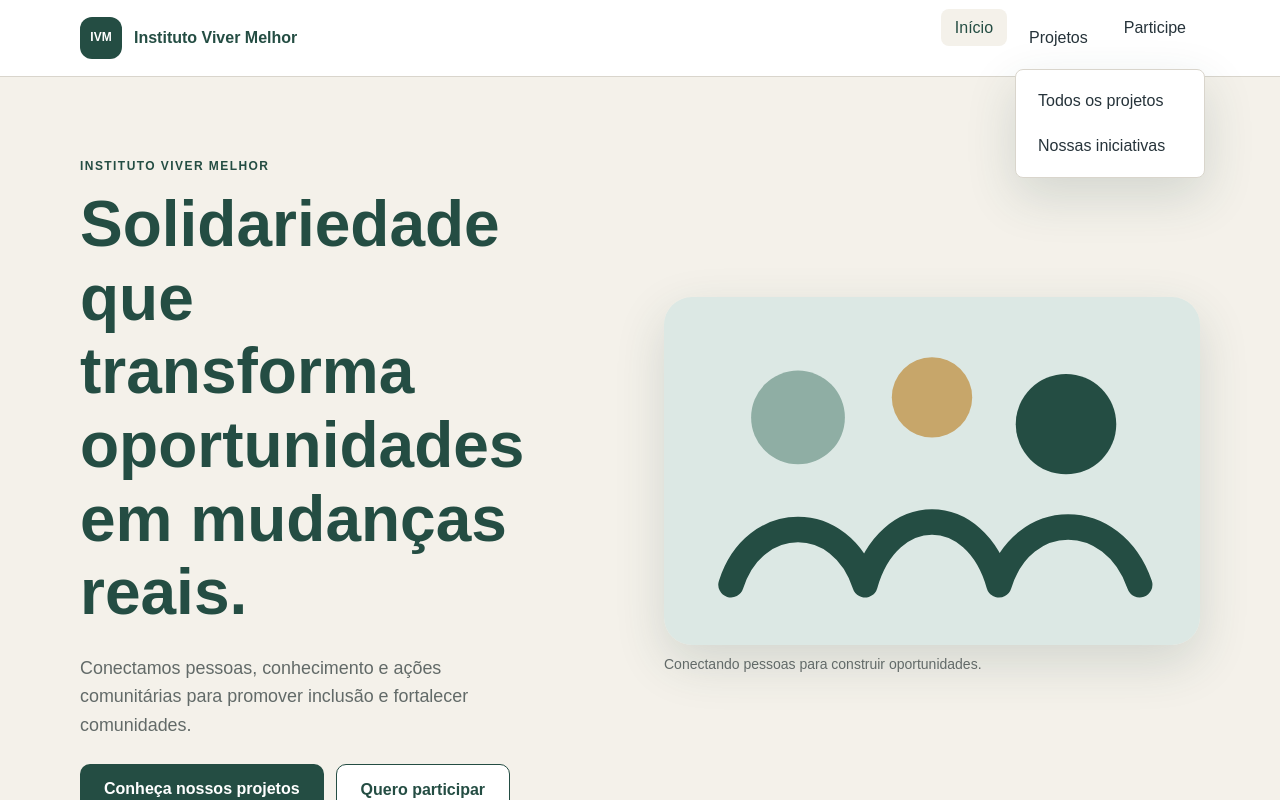
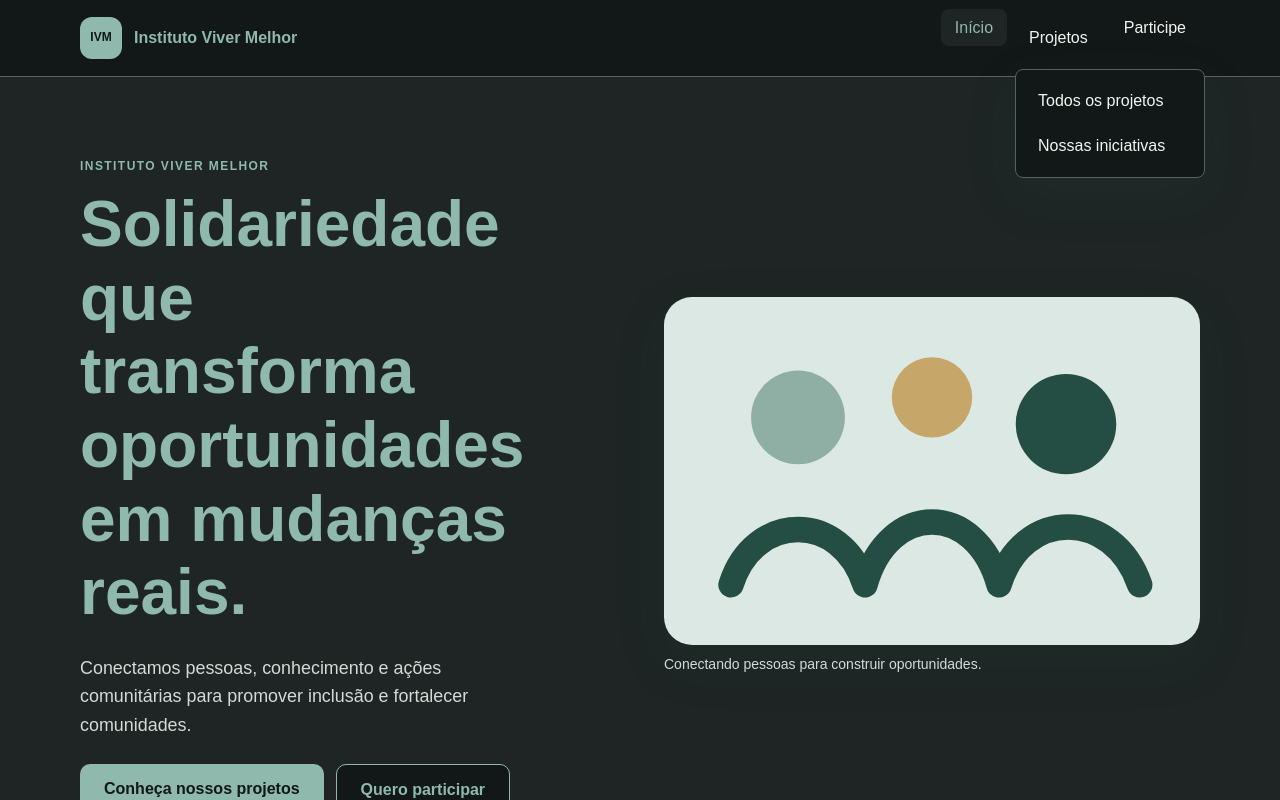
Before and after one commit to lucsducsAds/Projeto-Ong, a plain HTML site: page html/index.html in a window 1280 px wide. Both pictures are taken after a click on the button "Projetos". Shown: the top 800 px of the page. Drawn offline with nearby package versions, Linux system fonts and the dark colour scheme.

Commit message:
feat: adiciona modo escuro

```diff
--- a/css/style.css
+++ b/css/style.css
@@ -956,3 +956,56 @@ textarea.campo-sucesso {
         grid-template-columns: 1fr;
     }
 }
+/* =================================
+   ACESSIBILIDADE — MODO ESCURO
+   ================================= */
+
+@media (prefers-color-scheme: dark) {
+    :root {
+        --green: #8FB9AD;
+        --green-dark: #B7D4CC;
+        --green-light: #B7D4CC;
+        --green-soft: #263C36;
+
+        --gold: #E8D8B9;
+        --gold-light: #F0E5CF;
+
+        --cream: #1E2524;
+        --white: #121817;
+
+        --ink: #F1F5F3;
+        --muted: #D2DBD7;
+        --border: #53635E;
+
+        --danger: #FF9D91;
+    }
+
+    .button {
+        color: #121817;
+    }
+
+    .button-secondary {
+        background: #121817;
+        color: var(--green);
+    }
+
+    .site-footer {
+        color: #F1F5F3;
+    }
+
+    .site-footer p {
+        color: #D2DBD7;
+    }
+
+    .submenu {
+        background: #121817;
+    }
+
+    input,
+    select,
+    textarea {
+        background: #121817;
+        color: var(--ink);
+        border-color: var(--border);
+    }
+}
```
